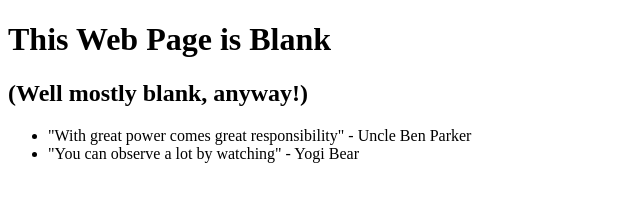
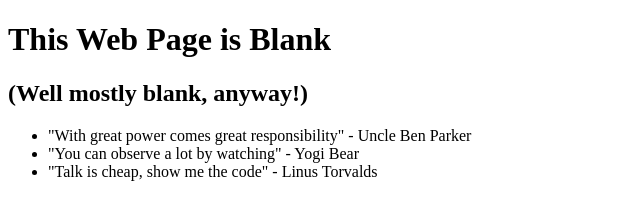
Before and after one commit to dpsexton/0main_openSAP_repo, a plain HTML site: page index.html in a window 1280 px wide. Shown: the whole page, without its empty margins (0-640 px from the left). Drawn offline with Linux system fonts and the light colour scheme.

Commit message:
Added Linus Torvalds quotation

```diff
--- a/index.html
+++ b/index.html
@@ -11,6 +11,7 @@
 		<ul>
 			<li>"With great power comes great responsibility" - Uncle Ben Parker</li>
 			<li>"You can observe a lot by watching" - Yogi Bear</li>
+			<li>"Talk is cheap, show me the code" - Linus Torvalds</li>
 		</ul>
 	</body>
 </html>
```
